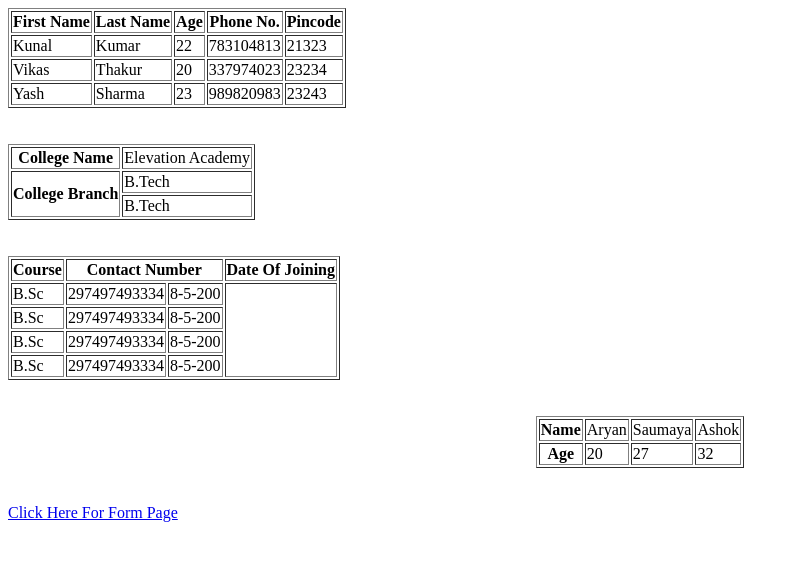
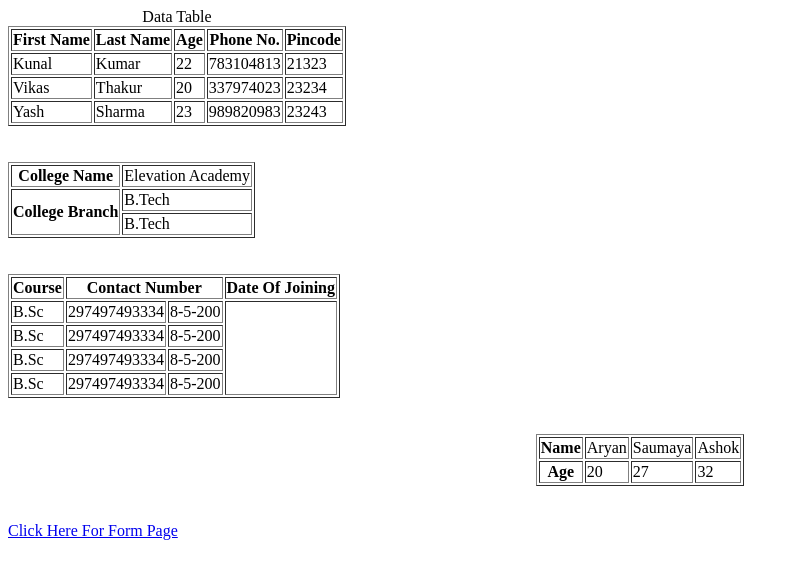
Before and after one commit to mdzikrullah2001/HTML_A2, a plain HTML site: page Table.html in a window 1280 px wide. Shown: the whole page, without its empty margins (0-799 px from the left). Drawn offline with Linux system fonts and the light colour scheme.

Commit message:
Update Table.html
caption  is added.

```diff
--- a/Table.html
+++ b/Table.html
@@ -7,6 +7,7 @@
 </head>
 <body>
     <table border="1">
+        <caption>Data Table</caption>
         <tr>
             <th>First Name</th>
             <th>Last Name</th>
```
